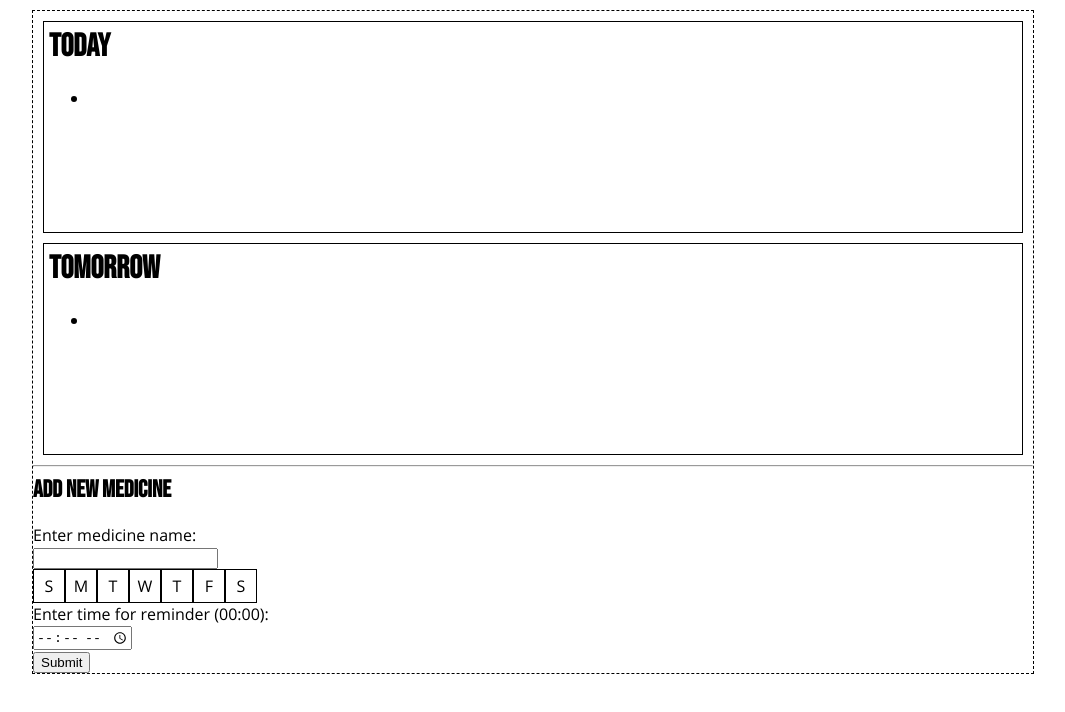
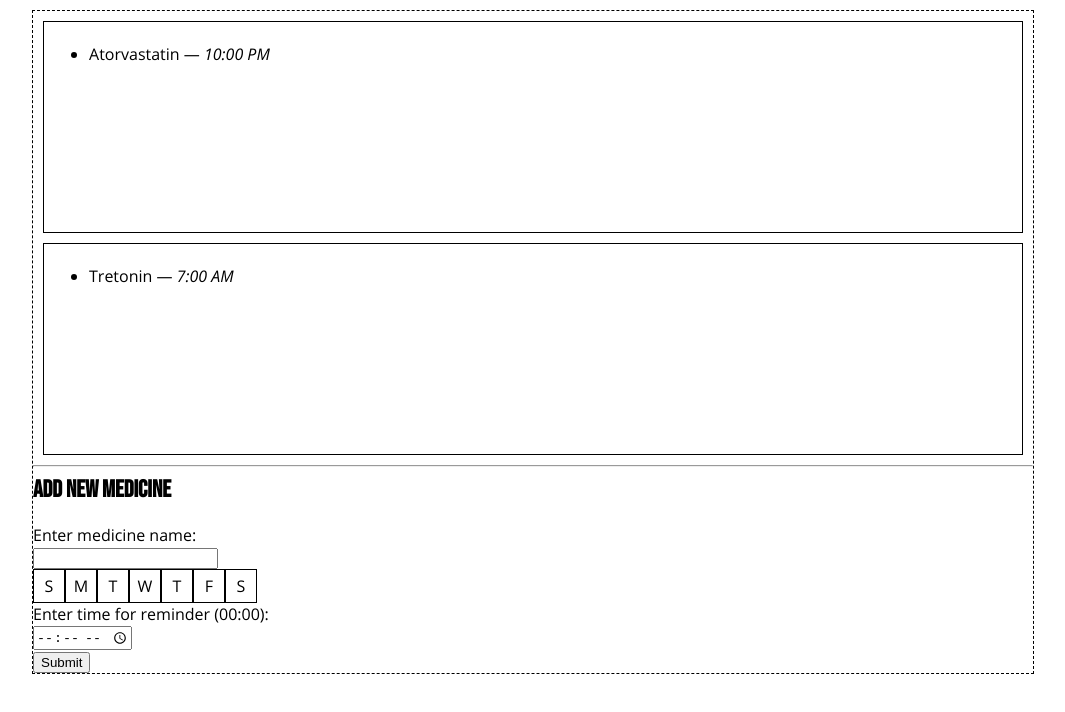
Before and after one commit to cravend/zarchive-2020-cuhackit, a Next.js app in the folder site/: page / in a window 1280 px wide. Shown: the top 712 px of the page, without its empty margins (107-1172 px from the left). Built offline with nearby package versions, Linux system fonts and the light colour scheme.

Commit message:
update daily display

```diff
--- a/site/components/Day.js
+++ b/site/components/Day.js
@@ -1,10 +1,22 @@
 import styles from './Day.module.scss'
 
-const Day = ({ name, details }) => (
+function formatDate(date) {
+  var split = date.split(':')
+  var hour = parseInt(split)
+  var label = hour >= 12 ? 'PM' : 'AM'
+  hour = hour % 12
+  if (hour == 0) {
+    hour++
+  }
+  return hour + ':' + split[1] + ' ' + label
+}
+
+const Day = ({ name, medicine }) => (
   <div className={styles.box}>
-    <h1>{name}</h1>
     <ul>
-      <li>{details}</li>
+      <li>
+        {medicine.name} &mdash; <em>{formatDate(medicine.time)}</em>
+      </li>
     </ul>
   </div>
 )
--- a/site/components/Day.module.scss
+++ b/site/components/Day.module.scss
@@ -4,8 +4,4 @@
   border: 1px solid black;
   height: 200px;
   flex: 1;
-
-  h1 {
-    margin-top: 0;
-  }
 }
```
